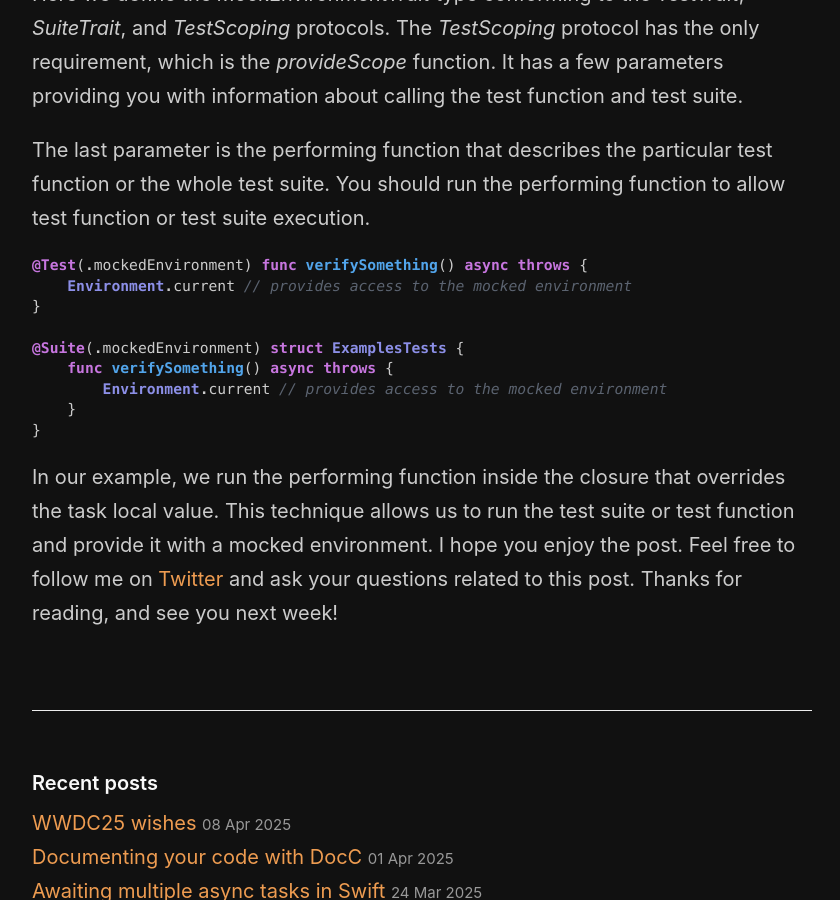
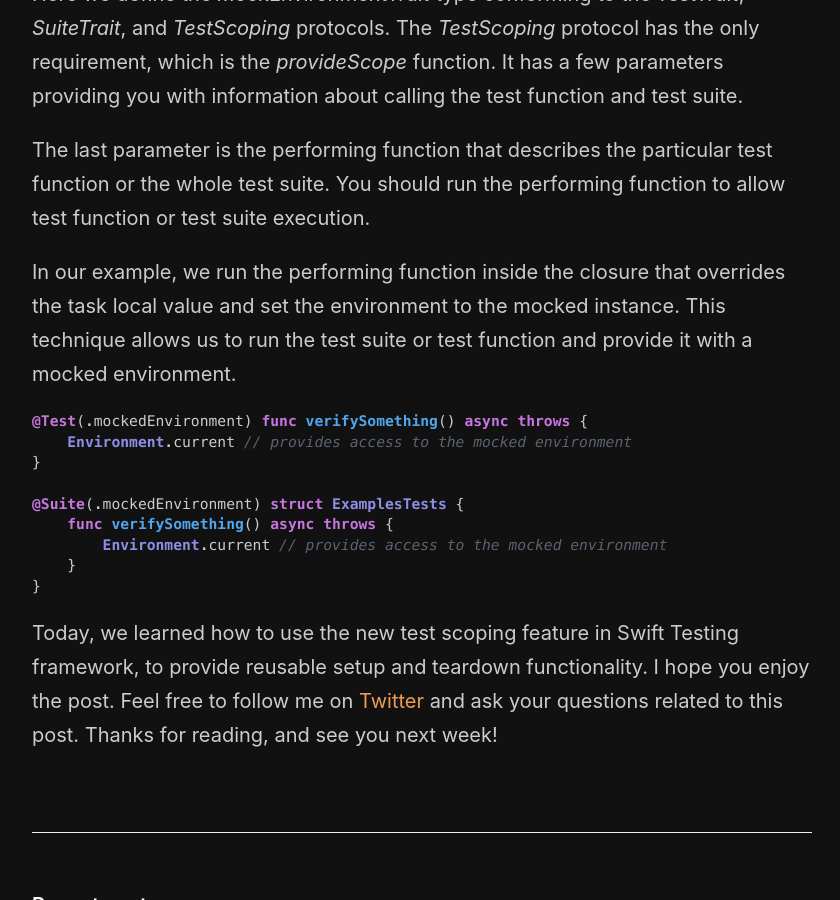
Before and after one commit to mecid/mecid.github.io, a Jekyll site: the page built from _posts/2025-04-15-introducing-swift-testing-scoping.md, in a window 1280 px wide and 900 px high, scrolled down 2712 px. Shown: the whole window, without its empty margins (218-1058 px from the left). Built offline with Jekyll 4.4.1, drawn with Linux system fonts in a browser that asks for light colours.

Commit message:
small improvement in the test scoping post

````diff
--- a/_posts/2025-04-15-introducing-swift-testing-scoping.md
+++ b/_posts/2025-04-15-introducing-swift-testing-scoping.md
@@ -92,6 +92,8 @@ Here we define the *MockEnvironmentTrait* type conforming to the *TestTrait*, *S
 
 The last parameter is the performing function that describes the particular test function or the whole test suite. You should run the performing function to allow test function or test suite execution.
 
+In our example, we run the performing function inside the closure that overrides the task local value and set the environment to the mocked instance. This technique allows us to run the test suite or test function and provide it with a mocked environment.
+
 ```swift
 @Test(.mockedEnvironment) func verifySomething() async throws {
     Environment.current // provides access to the mocked environment
@@ -104,4 +106,4 @@ The last parameter is the performing function that describes the particular test
 }
 ```
 
-In our example, we run the performing function inside the closure that overrides the task local value. This technique allows us to run the test suite or test function and provide it with a mocked environment. I hope you enjoy the post. Feel free to follow me on [Twitter](https://twitter.com/mecid) and ask your questions related to this post. Thanks for reading, and see you next week!
+ Today, we learned how to use the new test scoping feature in Swift Testing framework, to provide reusable setup and teardown functionality. I hope you enjoy the post. Feel free to follow me on [Twitter](https://twitter.com/mecid) and ask your questions related to this post. Thanks for reading, and see you next week!
````
